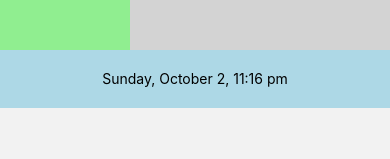
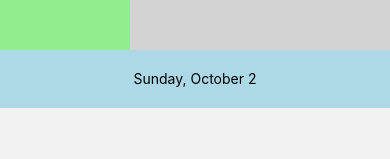
Before and after one commit to Steven-Rummler/calories, a React Native app: screen /History in a window 390 px wide. Shown: the part 141-300 px from the top of the page. Built offline with nearby package versions, Linux system fonts and the light colour scheme; some icons are missing.

Commit message:
History Date Display & Dynamic Submit Entry

```diff
--- a/screens/history.js
+++ b/screens/history.js
@@ -37,7 +37,7 @@ export default function HistoryScreen({ navigation }) {
                     <ChevronLeft color='white' height={Dimensions.get('window').width * .15} width={Dimensions.get('window').width * .15} />
                 </Pressable>
                 <Pressable style={{ width: Dimensions.get('window').width * .7, alignItems: 'center', justifyContent: 'center' }}>
-                    <Text>{displayDate(date, entryType)}</Text>
+                    <Text>{displayDate(date, 'active')}</Text>
                 </Pressable>
                 <Pressable style={{ width: Dimensions.get('window').width * .15 }} onPress={dateUp}>
                     <ChevronRight color='white' height={Dimensions.get('window').width * .15} width={Dimensions.get('window').width * .15} />
--- a/screens/logEntry.js
+++ b/screens/logEntry.js
@@ -4,7 +4,7 @@ import { View, Text, Pressable, TextInput, StyleSheet, Dimensions, KeyboardAvoid
 import DateTimePicker from '@react-native-community/datetimepicker';
 import { addEntry, getEntries } from '../store';
 import EntryTypePicker from '../components/entryTypePicker';
-import { entryTypeUnit, displayDate } from '../util';
+import { entryTypeUnit, entryTypeLabel, displayDate } from '../util';
 const dayjs = require('dayjs')
 
 export default function LogEntryScreen({ navigation }) {
@@ -54,7 +54,7 @@ export default function LogEntryScreen({ navigation }) {
             </View>
             <View style={styles.actionButtonSection}>
                 <Pressable disabled={!number} onPress={submit} style={number ? styles.actionButton : styles.actionButtonDisabled}>
-                    <Text style={{ textAlign: 'center' }}>Submit{'\n'}Entry</Text>
+                    <Text style={{ textAlign: 'center' }}>Submit{'\n' + entryTypeLabel(entryType)}</Text>
                 </Pressable>
             </View>
             {showDatePicker && (
```
